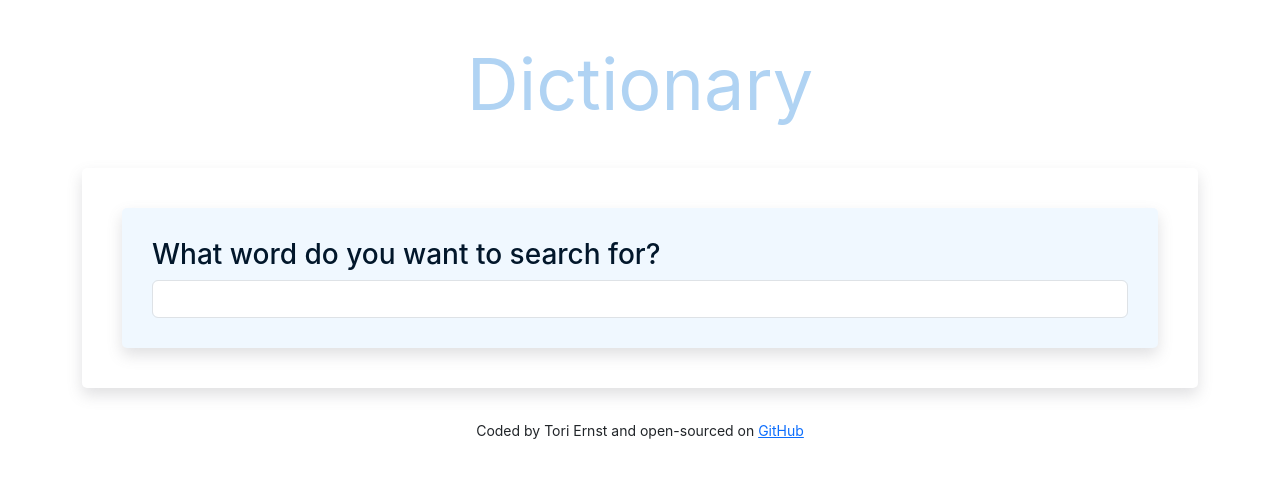
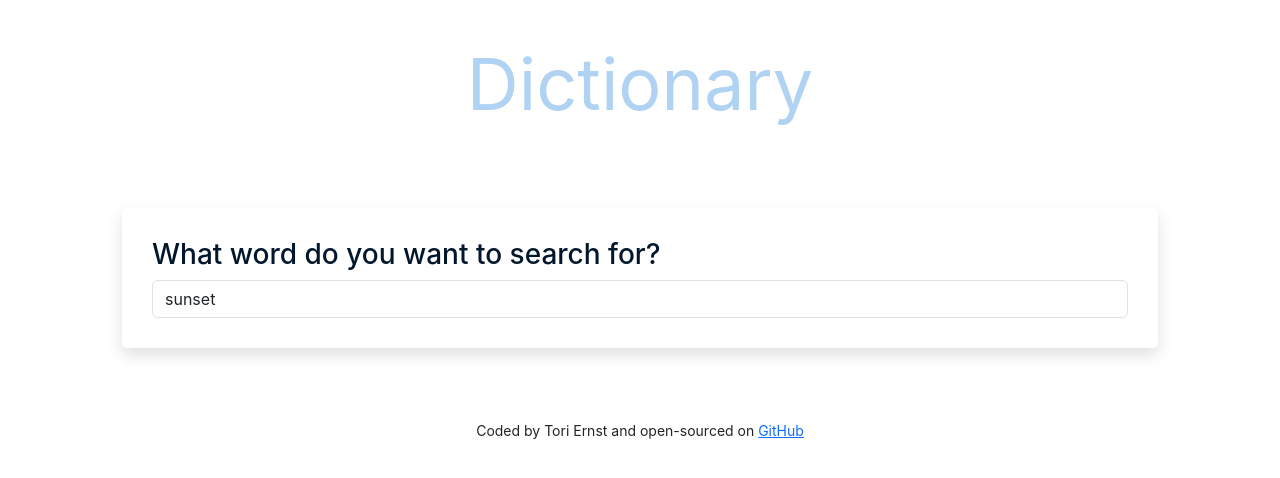
Before and after one commit to tori-noel/dictionary-project, a React (Create React App) app: page / in a window 1280 px wide. Shown: the top 478 px of the page. Built offline with nearby package versions, Linux system fonts and the light colour scheme; no server answers.

Commit message:
continued styling

```diff
--- a/src/Dictionary.css
+++ b/src/Dictionary.css
@@ -2,11 +2,9 @@
   padding: 20px;
   border-radius: 5px;
   color: rgb(2, 23, 43);
-  box-shadow: rgba(100, 100, 111, 0.2) 0px 7px 15px 0px;
 }
 
 .Dictionary section {
-  background-color: aliceblue;
   padding: 30px;
   margin: 20px;
   border-radius: 5px;
@@ -15,6 +13,4 @@
 
 .Dictionary h2 {
   font-size: 28px;
-
-  opacity: 0.1px;
 }
--- a/src/Dictionary.js
+++ b/src/Dictionary.js
@@ -40,6 +40,7 @@ export default function Dictionary(props) {
               className="form-control"
               type="search"
               onChange={handlekKeywordChange}
+              defaultValue={props.defaultKeyword}
             />
           </form>
 
```
